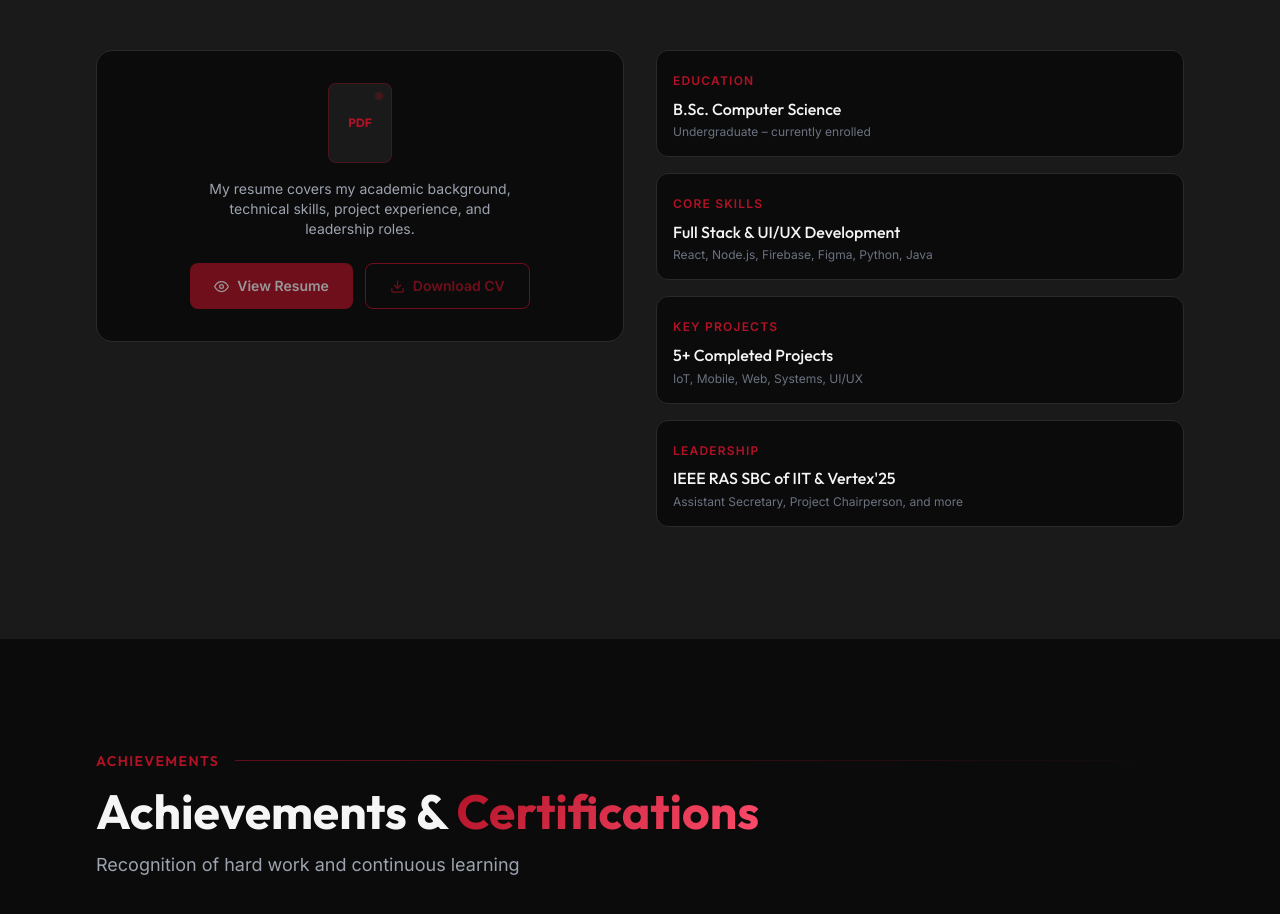
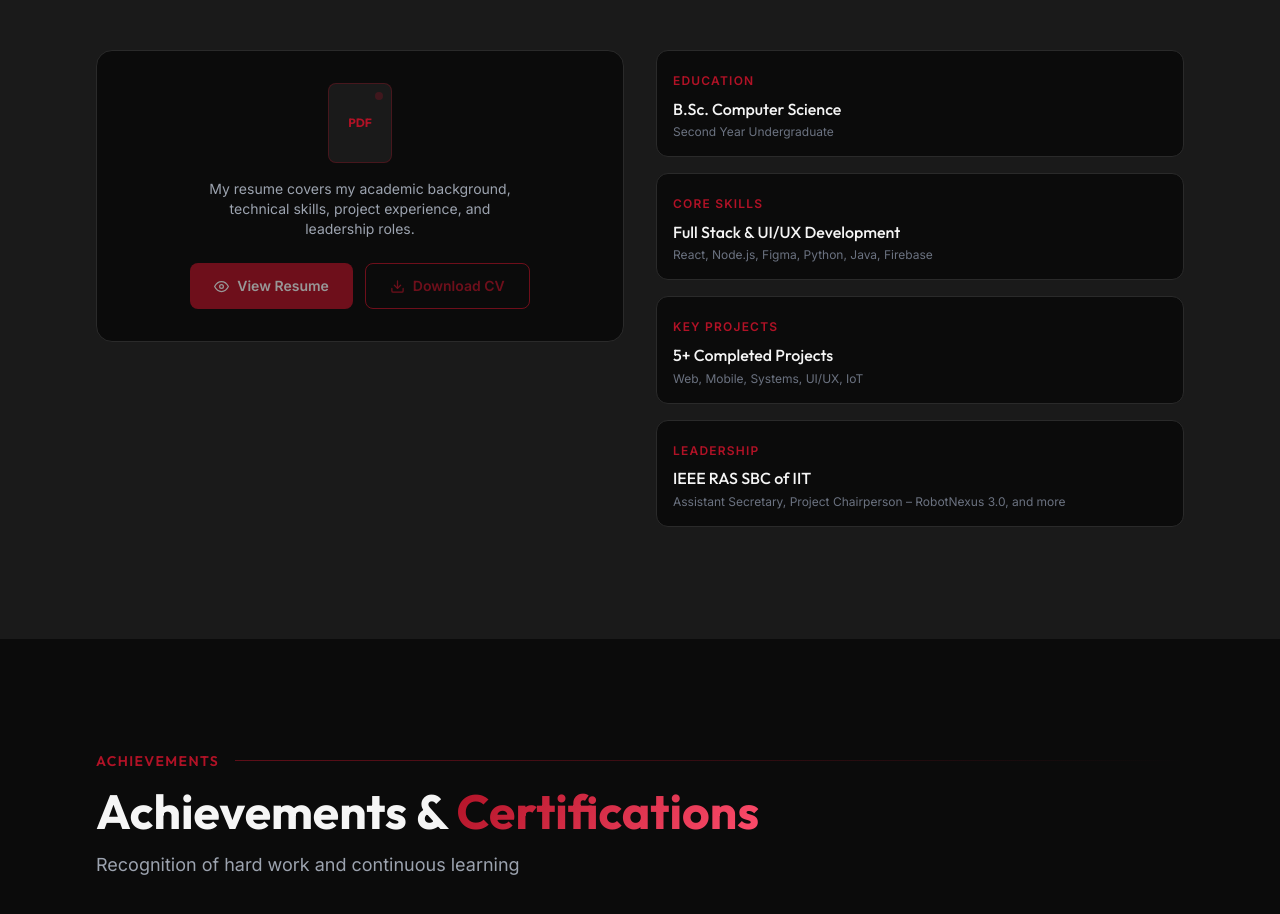
Before and after one commit to oshadeew/portfolio-oshadee, a React (Vite) app: page / in a window 1280 px wide. Shown: the part 4422-5336 px from the top of the page. Built offline with nearby package versions, Linux system fonts and the light colour scheme.

Commit message:
Update education, core skills, key projects, leadership sections in Resume.jsx

```diff
--- a/src/components/Resume.jsx
+++ b/src/components/Resume.jsx
@@ -73,22 +73,22 @@ export default function Resume() {
                 {
                   label: 'Education',
                   value: 'B.Sc. Computer Science',
-                  sub: 'Undergraduate – currently enrolled',
+                  sub: 'Second Year Undergraduate',
                 },
                 {
                   label: 'Core Skills',
                   value: 'Full Stack & UI/UX Development',
-                  sub: 'React, Node.js, Firebase, Figma, Python, Java',
+                  sub: 'React, Node.js, Figma, Python, Java, Firebase',
                 },
                 {
                   label: 'Key Projects',
                   value: '5+ Completed Projects',
-                  sub: 'IoT, Mobile, Web, Systems, UI/UX',
+                  sub: 'Web, Mobile, Systems, UI/UX, IoT',
                 },
                 {
                   label: 'Leadership',
-                  value: 'IEEE RAS SBC of IIT & Vertex\'25',
-                  sub: 'Assistant Secretary, Project Chairperson, and more',
+                  value: 'IEEE RAS SBC of IIT',
+                  sub: 'Assistant Secretary, Project Chairperson – RobotNexus 3.0, and more',
                 },
               ].map((item, i) => (
                 <motion.div
```
